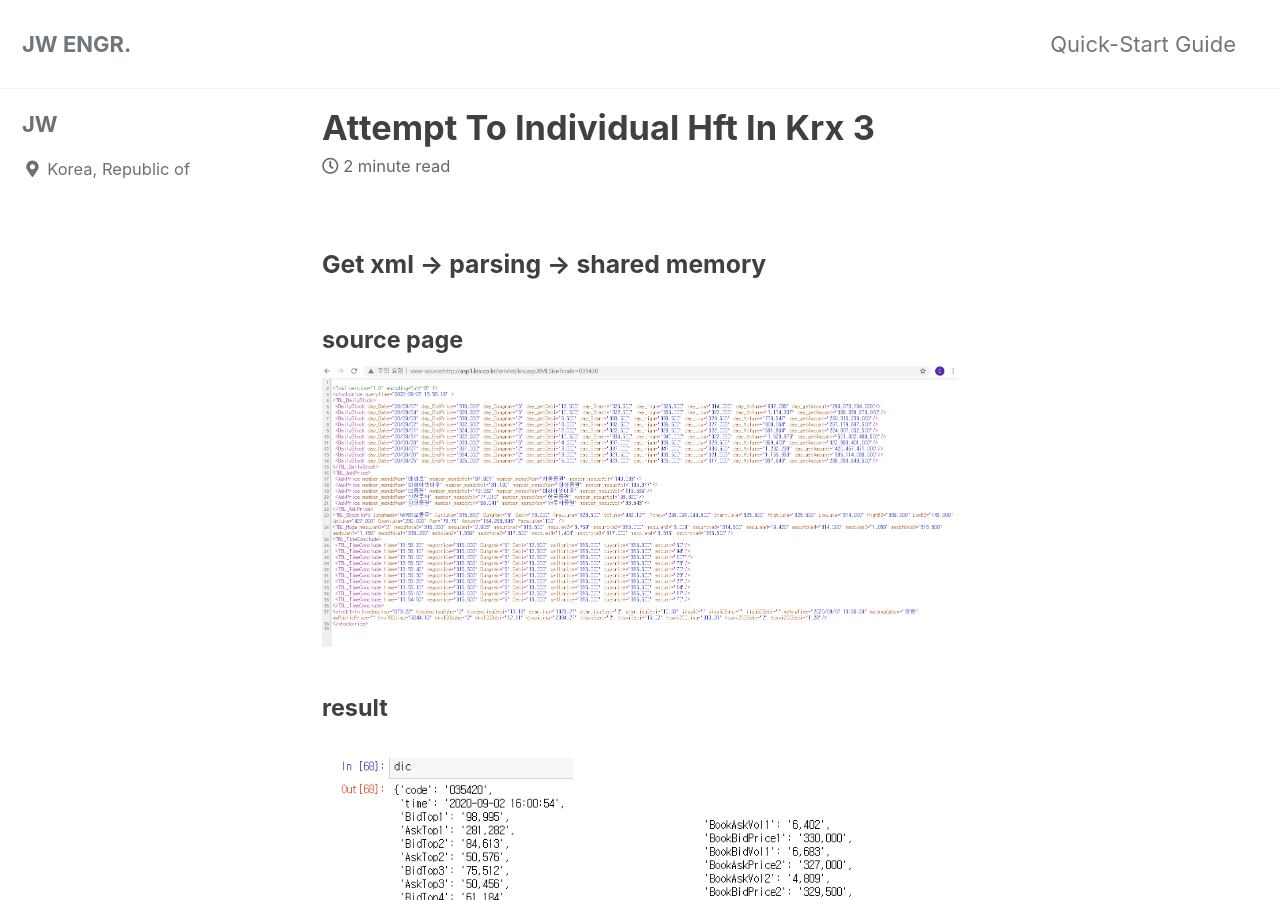
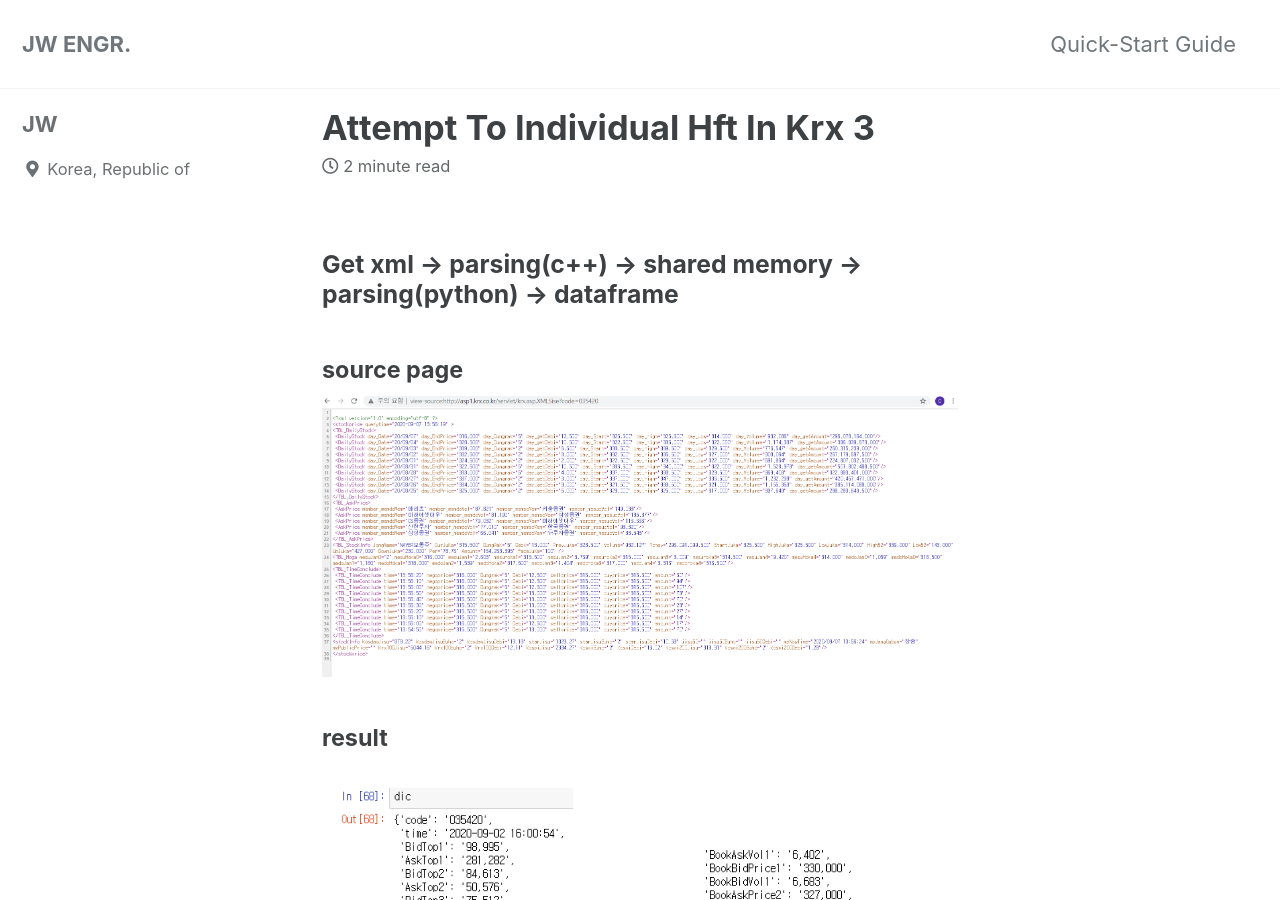
Before and after one commit to jwengr/jwenger.github.io, a Jekyll site: the page built from _posts/2020-09-07-attempt-to-individual-hft-in-krx-3.md, in a window 1280 px wide and 900 px high. Built offline with Jekyll 4.4.1, drawn with Linux system fonts in a browser that asks for light colours; cached includes are drawn as plain includes.

Commit message:
Update 2020-09-07-attempt-to-individual-hft-in-krx-3.md

```diff
--- a/_posts/2020-09-07-attempt-to-individual-hft-in-krx-3.md
+++ b/_posts/2020-09-07-attempt-to-individual-hft-in-krx-3.md
@@ -1,7 +1,7 @@
 ---
 published: true
 ---
-### Get xml -> parsing -> shared memory
+### Get xml -> parsing(c++) -> shared memory -> parsing(python) -> dataframe
 #### source page
 ![xmlexample](/assets/img/xmlexample.png)
 
```
